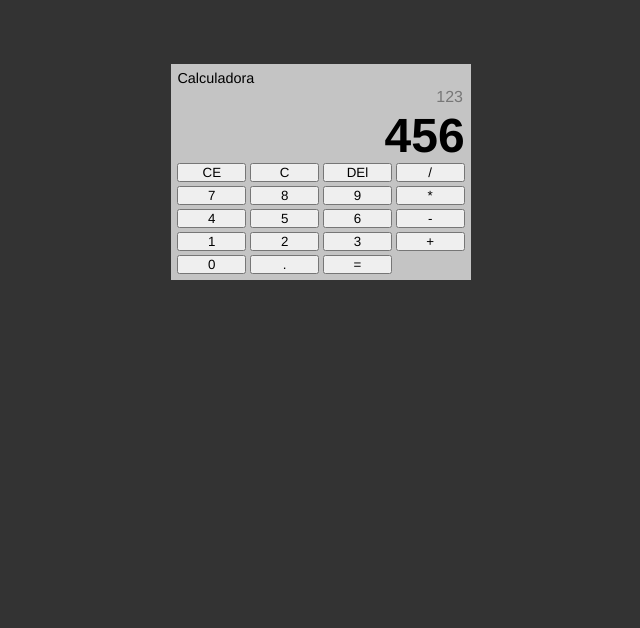
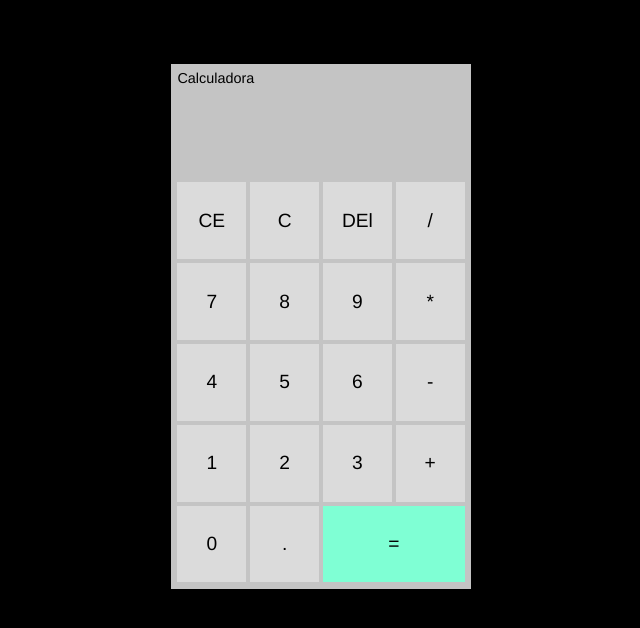
Before and after one commit to daianercruz/Calculadora, a plain HTML site: page index.html in a window 1280 px wide. Shown: the whole page, without its empty margins (319-959 px from the left). Drawn offline with Linux system fonts and the light colour scheme.

Commit message:
montando a calculado na css

```diff
--- a/index.html
+++ b/index.html
@@ -18,8 +18,8 @@
     <div id ="cal">
         <h3>Calculadora</h3>
         <div id="operacao">
-        <div id="operacao-prev">123</div>
-        <div id="operacao-corrente">456</div>
+        <div id="operacao-prev"></div>
+        <div id="operacao-corrente"></div>
             </div>
 
             <div id="botoes">
--- a/style.css
+++ b/style.css
@@ -7,7 +7,7 @@
 }
 
 body{
-    background-color: #333;
+    background: black;
     display: flex;
     align-items: center;
     justify-content: center;
@@ -37,14 +37,21 @@ flex-direction: column;
 
 #operacao-prev{
     color:#777;
+
+
+}
+
+#operacao-prev,
+#operacao-corrente{
+    overflow-wrap: break-word;
     padding: 0.1em;
-    overflow-wrap: break-word;
-
+    min-height: 1.5em;
 }
 
 #operacao-corrente{
     font-size: 3em;
     font-weight: 600;
+
 }
 
 #botoes{
@@ -52,3 +59,31 @@ flex-direction: column;
     grid-template-columns: 1fr 1fr 1fr 1fr;
     gap: 4px;
 }
+
+#botoes button{
+    border: 1px solid transparent;
+    border-radius: 0;
+    height: 4em;
+    font-size: 1.2em;
+    background-color: #dbdbdb;
+    cursor: pointer;
+
+}
+
+#botoes .numeros{
+    background-color: #f3f3f3;
+}
+
+#botoes button:hover{
+    background-color: #bababa;
+    border-color: #999;
+}
+
+#botoes #igual{
+    grid-column: span 2;
+    background-color: aquamarine;
+}
+
+#botoes #igual:hover{
+     background-color: rgb(85, 167, 139);
+}
```
